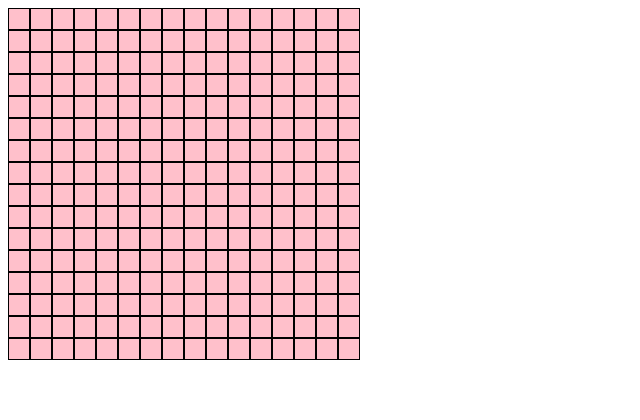
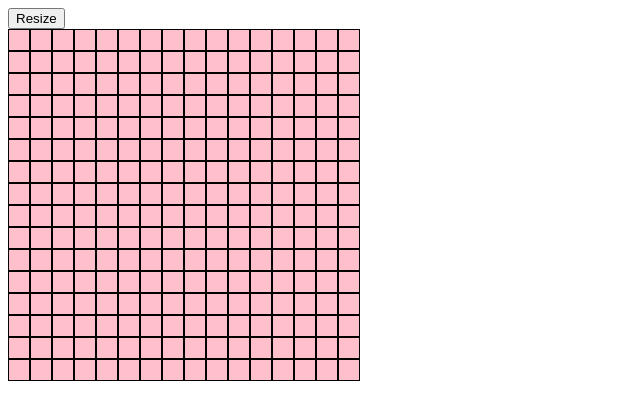
Before and after one commit to Sinsect/odin-etch-a-sketch, a plain HTML site: page index.html in a window 1280 px wide. Shown: the whole page, without its empty margins (0-640 px from the left). Drawn offline with Linux system fonts and the light colour scheme.

Commit message:
add button for resizing

```diff
--- a/index.html
+++ b/index.html
@@ -7,6 +7,7 @@
     <link rel="stylesheet" href="style.css">
 </head>
 <body>
+    <button id="resize-button">Resize</button>
     <div id="grid-container"></div>
 </body>
 </html>
```
